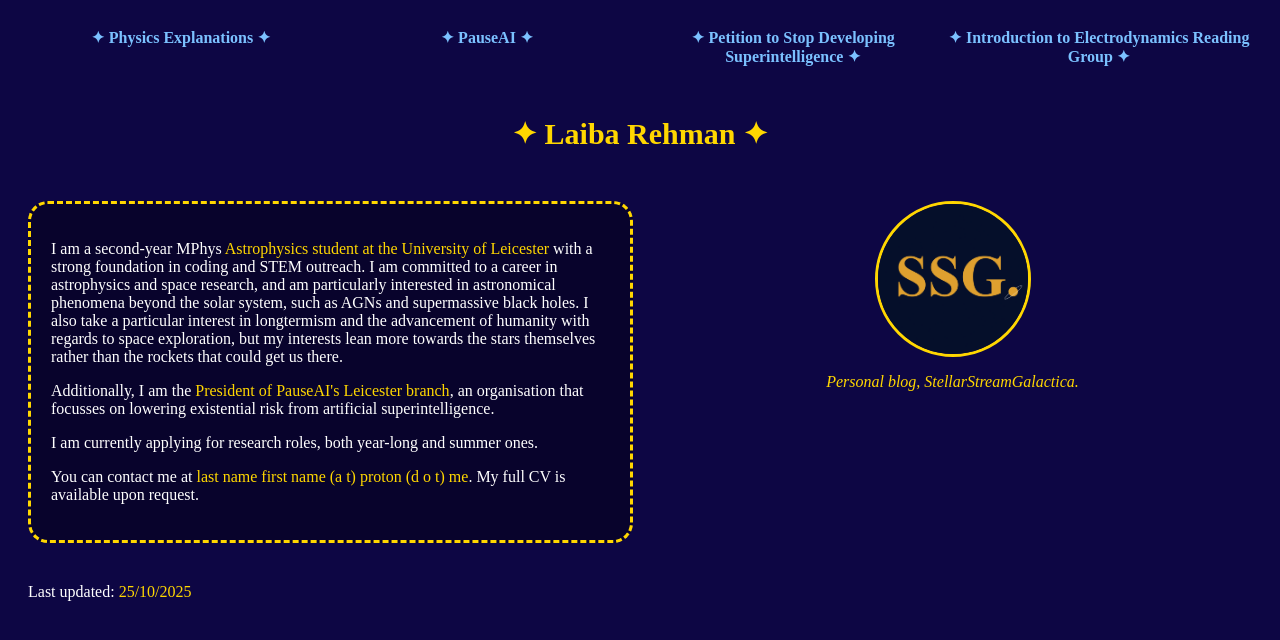
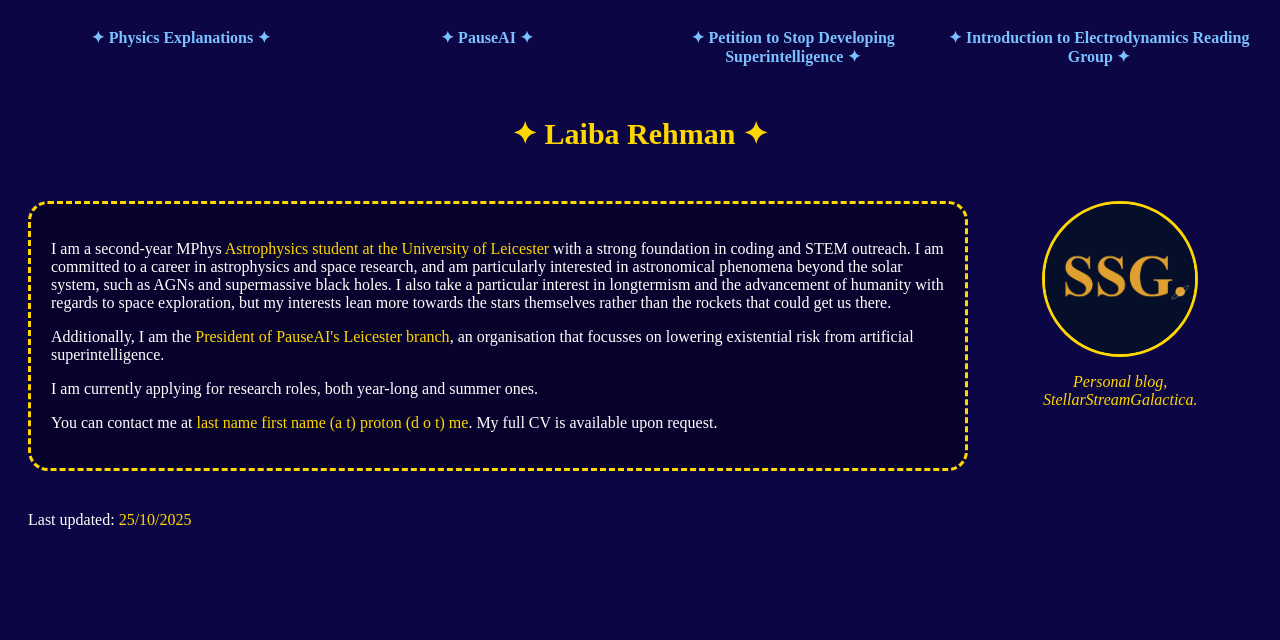
Before and after one commit to RehmanLaiba/RehmanLaiba.github.io, a plain HTML site: page index.html in a window 1280 px wide. Drawn offline with Linux system fonts and the light colour scheme.

Commit message:
flex boxes

```diff
--- a/index.html
+++ b/index.html
@@ -18,7 +18,7 @@
     </nav>
     <h1>✦ Laiba Rehman ✦</h1>
     <div class="clean_border container">
-        <div class="column main index_div">
+        <div class="column main">
             <p>I am a second-year MPhys <span class="pizazz">Astrophysics student at the University of Leicester</span> with a strong foundation in coding and STEM outreach. I am committed to a career in astrophysics and space research, and am particularly interested in astronomical phenomena beyond the solar system, such as AGNs and supermassive black holes. I also take a particular interest in longtermism and the advancement of humanity with regards to space exploration, but my interests lean more towards the stars themselves rather than the rockets that could get us there.</p>
 
             <p>Additionally, I am the <span class="pizazz">President of PauseAI's Leicester branch</span>, an organisation that focusses on lowering existential risk from artificial superintelligence.</p>
--- a/style.css
+++ b/style.css
@@ -110,6 +110,7 @@ a:active {
     display: block;
     margin: 0 auto;
     text-align: center;
+    flex: 1;
 }
 
 .blog_logo {
@@ -123,10 +124,6 @@ a:active {
     width: 150px;
 }
 
-.index_div {
-    flex: 5;
-}
-
 .container {
     display: flex;
     justify-content: space-between;
@@ -135,7 +132,6 @@ a:active {
 }
 
 .column {
-    flex: 1;
     padding: 20px;
 }
 
@@ -147,6 +143,7 @@ a:active {
 
 .main {
     background-color: rgb(8, 3, 44);
+    flex: 4;
 }
 
 .skinny {
```
